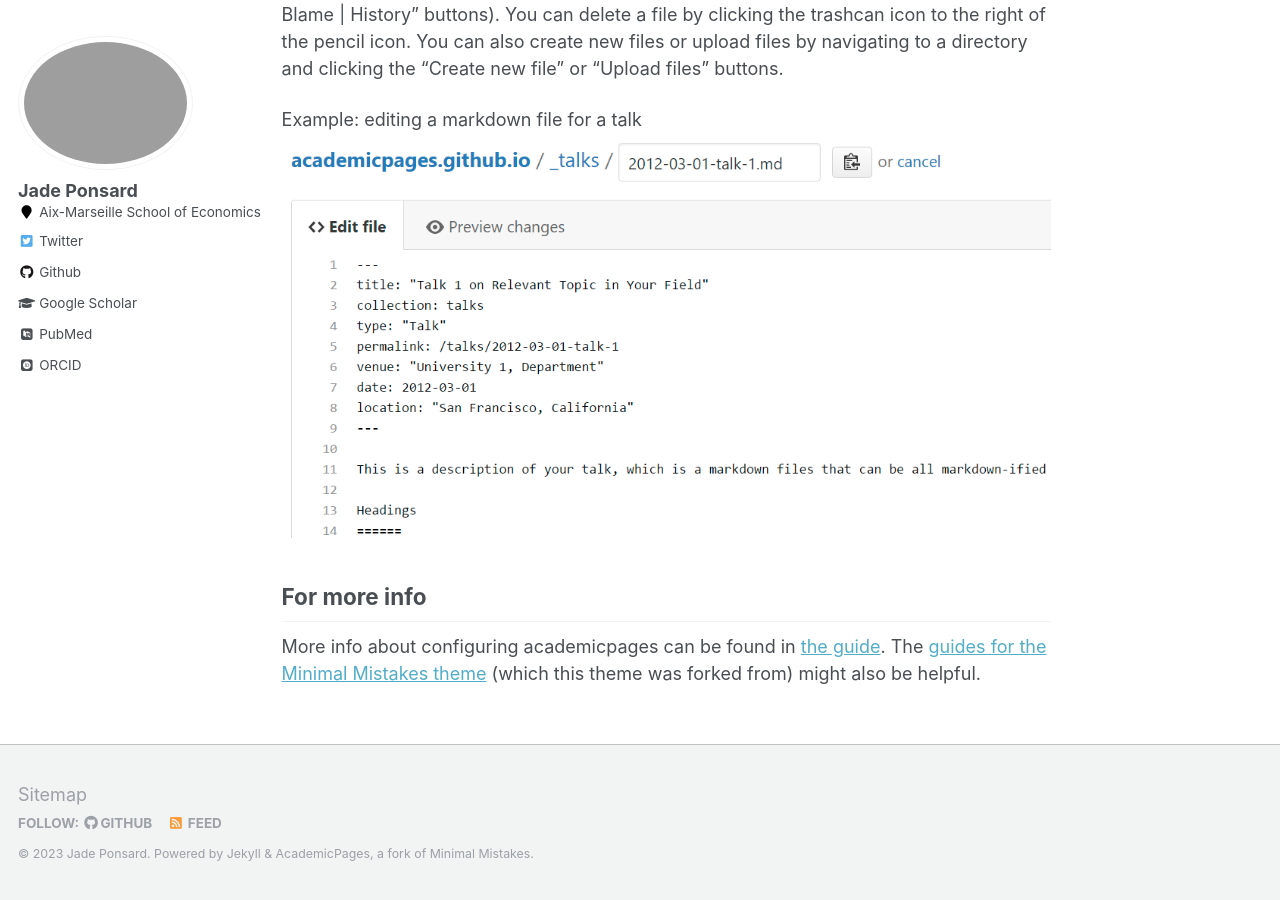
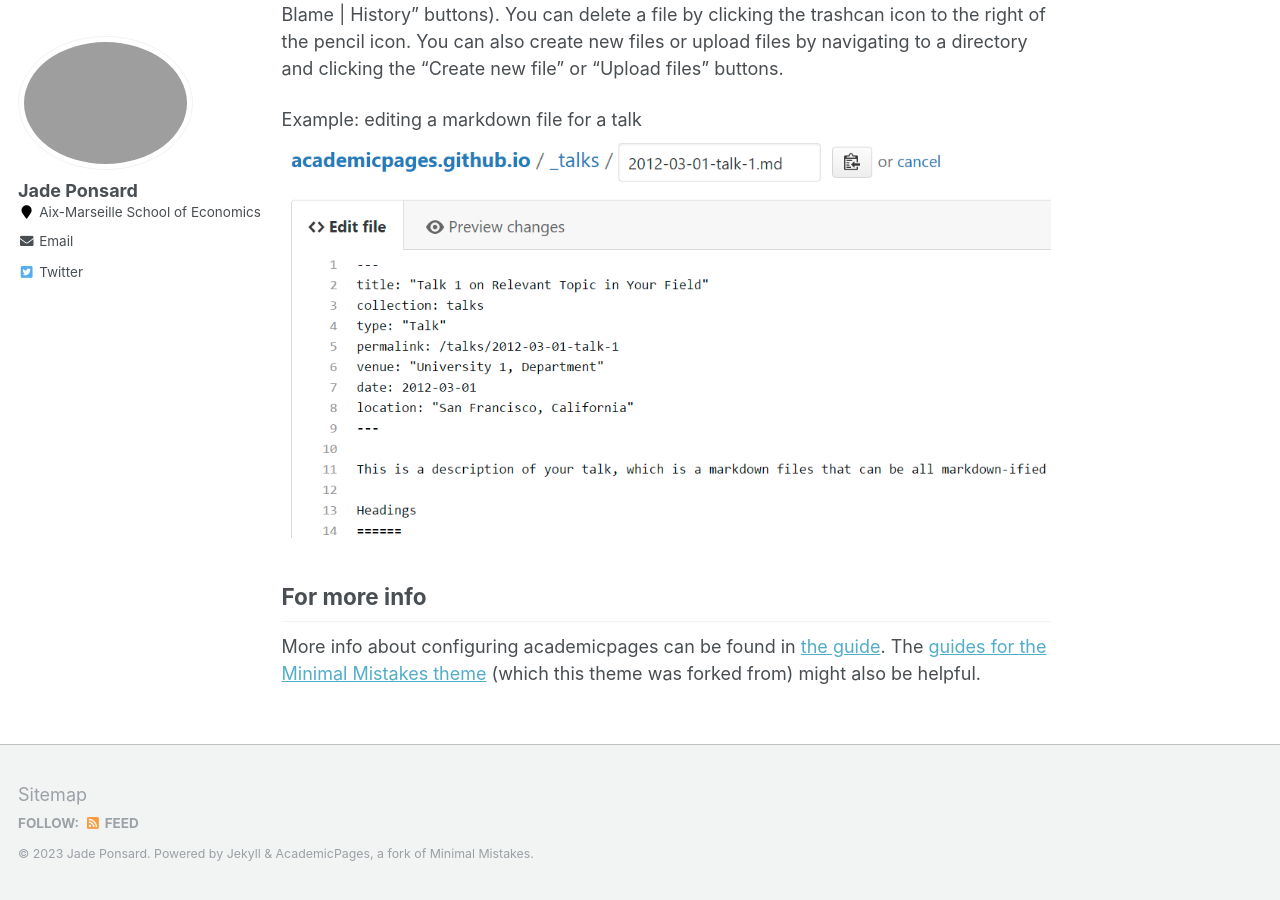
Before and after one commit to jadeponsard/jadeponsard.github.io, a Jekyll site: the page built from _pages/about.md, in a window 1280 px wide and 900 px high, scrolled down 2463 px. Built offline with Jekyll 4.4.1, drawn with Linux system fonts in a browser that asks for light colours; some web fonts are replaced; some of the changed lines change nothing that is shown.

Commit message:
Update _config.yml

```diff
--- a/_config.yml
+++ b/_config.yml
@@ -83,31 +83,12 @@
   name             : "Jade Ponsard"
   avatar           : "profile.png"
   employer         : "Aix-Marseille School of Economics"
-  pubmed           : "https://www.ncbi.nlm.nih.gov/pubmed/?term=john+snow"
-  googlescholar    : "http://yourfullgooglescholarurl.com"
-  email            :
-  researchgate     :  # example: "https://www.researchgate.net/profile/yourprofile"
-  uri              :
-  bitbucket        :
-  codepen          :
-  dribbble         :
-  flickr           :
-  facebook         :
-  foursquare       :
-  github           : "academicpages"
-  google_plus      :
-  keybase          :
-  instagram        :
-  impactstory      : #"https://profiles.impactstory.org/u/xxxx-xxxx-xxxx-xxxx"
-  lastfm           :
-  linkedin         :
-  orcid            : "http://orcid.org/yourorcidurl"
-  pinterest        :
-  soundcloud       :
-  stackoverflow    : # http://stackoverflow.com/users/123456/username
+
+  email            : "jade.ponsard@univ-amu.fr"
+
   steam            :
   tumblr           :
-  twitter          : "replacethistwitterhandle"
+  twitter          : "https://twitter.com/PonsardJade"
   vine             :
   weibo            :
   xing             :
```
